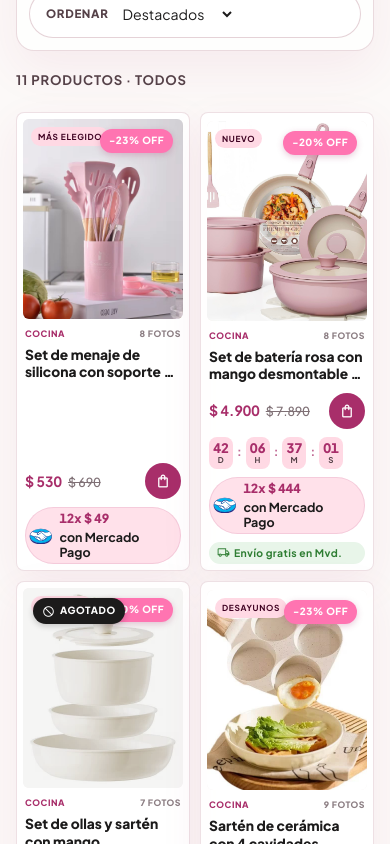
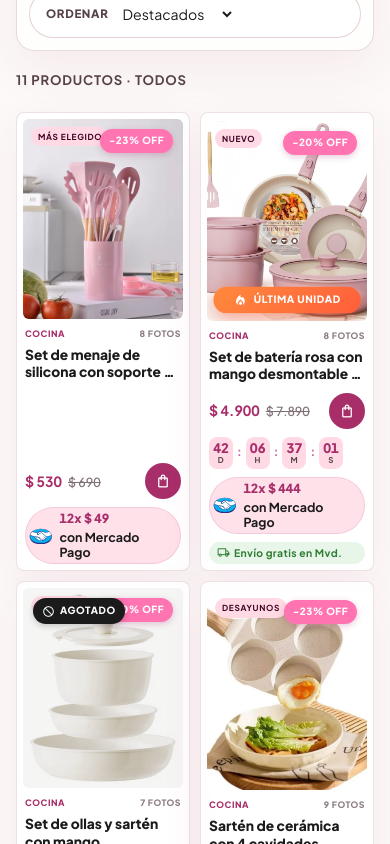
Before and after one commit to Mandy9943/lulu, a Next.js app: page / in a window 390 px wide. Shown: the part 1080-1924 px from the top of the page. Built offline with nearby package versions, Linux system fonts and the light colour scheme; no server answers.

Commit message:
feat: add stock management for products and display "Última unidad" badge for last item

```diff
--- a/src/app/globals.css
+++ b/src/app/globals.css
@@ -1240,6 +1240,67 @@ select:focus-visible,
   line-height: 1;
 }
 
+/* Última unidad — banda inferior en card + pill en detalle */
+.stock-band {
+  position: absolute;
+  bottom: 10px;
+  left: 10px;
+  right: 10px;
+  z-index: 2;
+  display: inline-flex;
+  align-items: center;
+  justify-content: center;
+  gap: 6px;
+  padding: 6px 12px;
+  border-radius: 999px;
+  background: linear-gradient(135deg, #ff8a3d 0%, #ff5e3a 100%);
+  color: #fff;
+  font-size: 0.7rem;
+  font-weight: 800;
+  letter-spacing: 0.06em;
+  text-transform: uppercase;
+  box-shadow: 0 4px 14px rgba(255, 94, 58, 0.4);
+  animation: stock-band-pulse 2.4s ease-in-out infinite;
+}
+
+.stock-band .material-symbols-outlined {
+  font-size: 14px;
+  line-height: 1;
+  font-variation-settings:
+    "FILL" 1,
+    "wght" 500,
+    "GRAD" 0,
+    "opsz" 20;
+}
+
+@keyframes stock-band-pulse {
+  0%,
+  100% {
+    transform: scale(1);
+    box-shadow: 0 4px 14px rgba(255, 94, 58, 0.4);
+  }
+  50% {
+    transform: scale(1.025);
+    box-shadow: 0 6px 20px rgba(255, 94, 58, 0.55);
+  }
+}
+
+.pill--urgent {
+  background: linear-gradient(135deg, #ff8a3d 0%, #ff5e3a 100%);
+  color: #fff;
+  box-shadow: 0 4px 14px rgba(255, 94, 58, 0.32);
+}
+
+.pill--urgent .material-symbols-outlined {
+  font-size: 14px;
+  line-height: 1;
+  font-variation-settings:
+    "FILL" 1,
+    "wght" 500,
+    "GRAD" 0,
+    "opsz" 20;
+}
+
 .cart-line-out {
   display: inline-flex;
   align-items: center;
@@ -1925,6 +1986,14 @@ select:focus-visible,
     font-size: 0.52rem;
   }
 
+  .stock-band {
+    bottom: 8px;
+    left: 8px;
+    right: 8px;
+    padding: 5px 10px;
+    font-size: 0.62rem;
+  }
+
   .product-meta {
     gap: 5px;
     margin-bottom: 5px;
--- a/src/components/ProductCard.tsx
+++ b/src/components/ProductCard.tsx
@@ -6,6 +6,7 @@ import { formatPrice } from "@/lib/format";
 import {
   getCover,
   getMpPrice,
+  isLastUnit,
   isProductAvailable,
   type Product,
 } from "@/lib/products";
@@ -25,6 +26,7 @@ export function ProductCard({ product, priority = false }: Props) {
     typeof product.originalPrice === "number" &&
     product.originalPrice > product.price;
   const outOfStock = !isProductAvailable(product);
+  const lastUnit = !outOfStock && isLastUnit(product);
 
   return (
     <article
@@ -48,6 +50,12 @@ export function ProductCard({ product, priority = false }: Props) {
         {hasDiscount && product.discountPercent !== undefined && (
           <span className="discount-badge">
             -{product.discountPercent}% OFF
+          </span>
+        )}
+        {lastUnit && (
+          <span className="stock-band" aria-label="Última unidad disponible">
+            <Icon name="local_fire_department" />
+            Última unidad
           </span>
         )}
         {outOfStock && (
--- a/src/components/ProductDetailClient.tsx
+++ b/src/components/ProductDetailClient.tsx
@@ -9,6 +9,7 @@ import { formatPrice } from "@/lib/format";
 import {
   getMpPrice,
   getVariantAvailability,
+  isLastUnit,
   isProductAvailable,
   type Product,
 } from "@/lib/products";
@@ -22,7 +23,7 @@ export function ProductDetailClient({ product }: { product: Product }) {
   // para que el swatch seleccionado no quede bloqueado al cargar.
   const initialIdx = (() => {
     if (!colorVariants) return 0;
-    const firstAvailable = colorVariants.findIndex((v) => !v.outOfStock);
+    const firstAvailable = colorVariants.findIndex((v) => (v.stock ?? 1) > 0);
     return firstAvailable === -1 ? 0 : firstAvailable;
   })();
   const [selectedIdx, setSelectedIdx] = useState(initialIdx);
@@ -46,6 +47,7 @@ export function ProductDetailClient({ product }: { product: Product }) {
   const productOutOfStock = !isProductAvailable(product);
   const activeOutOfStock = !getVariantAvailability(product, activeVariantLabel);
   const outOfStock = productOutOfStock || activeOutOfStock;
+  const lastUnit = !outOfStock && isLastUnit(product, activeVariantLabel);
 
   return (
     <div className="detail-layout">
@@ -58,6 +60,12 @@ export function ProductDetailClient({ product }: { product: Product }) {
       <div className="detail-copy">
         <div className="detail-pills">
           {product.badge && <span className="pill">{product.badge}</span>}
+          {lastUnit && (
+            <span className="pill pill--urgent">
+              <Icon name="local_fire_department" />
+              Última unidad
+            </span>
+          )}
           {outOfStock && (
             <span className="pill pill--out">
               <Icon name="block" />
@@ -132,7 +140,7 @@ export function ProductDetailClient({ product }: { product: Product }) {
             </p>
             <div className="color-swatches" role="group" aria-label="Color">
               {colorVariants.map((v, i) => {
-                const variantOut = productOutOfStock || !!v.outOfStock;
+                const variantOut = productOutOfStock || (v.stock ?? 1) === 0;
                 const isSelected = i === selectedIdx;
                 return (
                   <button
--- a/src/lib/products.ts
+++ b/src/lib/products.ts
@@ -28,8 +28,14 @@ export interface ColorVariant {
   images: string[];
   /** Video opcional para este color (ruta desde /public) */
   video?: string;
-  /** Si está agotado, este color no se puede comprar. */
-  outOfStock?: boolean;
+  /**
+   * Stock disponible para esta variante.
+   * - 0: agotado (no se puede comprar).
+   * - 1: última unidad (muestra badge "Última unidad").
+   * - 2+: stock suficiente (sin badge).
+   * - undefined: stock sin control (se considera disponible).
+   */
+  stock?: number;
 }
 
 export interface Product {
@@ -85,14 +91,17 @@ export interface Product {
    */
   colorVariants?: ColorVariant[];
   /**
-   * Si está agotado, el producto no se puede comprar.
-   * - En la card: badge "Agotado" + botón deshabilitado.
-   * - En el detalle: contenido visible, CTA deshabilitado.
-   * - En el carrito: bloquea el checkout hasta quitarlo.
-   * Si una variante específica también está agotada, esa variante
-   * queda deshabilitada aunque el producto esté disponible.
+   * Stock disponible del producto.
+   * - 0: agotado (muestra badge "Agotado" + CTA deshabilitado,
+   *   bloquea el checkout hasta quitarlo del carrito).
+   * - 1: última unidad (muestra banda "Última unidad" en la card
+   *   y pill naranja en el detalle; el botón sigue activo).
+   * - 2+: stock suficiente (sin badge).
+   * - undefined: stock sin control, se considera disponible.
+   * Si una variante específica tiene `stock` definido, manda sobre
+   * el stock global cuando se evalúa esa variante puntual.
    */
-  outOfStock?: boolean;
+  stock?: number;
   /**
    * Si es false, oculta el contador regresivo aunque el producto
    * tenga `originalPrice` definido. Default: true (lo muestra).
@@ -148,6 +157,7 @@ export const products: Product[] = [
     category: "Cocina",
     type: "ollas",
     badge: "Nuevo",
+    stock: 1,
     variant: "Antiadherente premium con mango desmontable",
     shortDescription:
       "Juego premium de aluminio con mango extraíble, antiadherente libre de PFOA y apilable.",
@@ -203,7 +213,7 @@ export const products: Product[] = [
     category: "Cocina",
     type: "ollas",
     badge: "Favorito",
-    outOfStock: true,
+    stock: 0,
     variant: "Set compacto de 5 piezas",
     shortDescription:
       "Ollas apilables en tono marfil para una cocina luminosa, práctica y ordenada.",
@@ -314,7 +324,7 @@ export const products: Product[] = [
     type: "sartenes",
     badge: "Estrella",
     variant: "Horno eléctrico + bifera + cafetera de goteo",
-    outOfStock: true,
+    stock: 0,
     shortDescription:
       "Tostá, cociná y preparás café en un solo equipo compacto y con mucho encanto.",
     description:
@@ -332,7 +342,7 @@ export const products: Product[] = [
         images: [
           "/productos/estacion-desayuno-3en1/estacion-desayuno-3en1-1.jpeg",
         ],
-        outOfStock: true,
+        stock: 0,
       },
       {
         label: "Negro",
@@ -340,7 +350,7 @@ export const products: Product[] = [
         // Guardá la foto negra en: public/productos/estacion-desayuno-3en1/estacion-negro-1.jpeg
         images: ["/productos/estacion-desayuno-3en1/estacion-negro-1.jpeg"],
         video: "/productos/estacion-desayuno-3en1/estacion-negro.mp4",
-        outOfStock: true,
+        stock: 0,
       },
     ],
   },
@@ -438,7 +448,7 @@ export const products: Product[] = [
       "Un set de tres toallas presentado en caja con bolsa de regalo: una opción simple y prolija para obsequiar o para renovar tus toallas con estilo.",
     highlights: ["3 piezas", "Caja y bolsa de regalo", "Listo para regalar"],
     images: ["/productos/set-toallas-regalo/set-toallas-regalo-1.jpeg"],
-    outOfStock: true,
+    stock: 0,
   },
   {
     // Producto nuevo · agregar más imágenes a futuro en public/productos/taza-cafe-viaje/
@@ -490,15 +500,33 @@ export function getAllSlugs(): string[] {
 
 /**
  * ¿El producto está disponible para comprar (a nivel global)?
- * Un producto agotado bloquea TODAS sus variantes.
+ * Un producto agotado (stock === 0) bloquea TODAS sus variantes.
+ * Si `stock` no está definido, se considera disponible.
  */
 export function isProductAvailable(product: Product): boolean {
-  return !product.outOfStock;
+  return (product.stock ?? 1) > 0;
 }
 
 /** ¿Esta variante puntual está disponible? */
 export function isVariantAvailable(variant: ColorVariant): boolean {
-  return !variant.outOfStock;
+  return (variant.stock ?? 1) > 0;
+}
+
+/**
+ * ¿Este producto / variante es la "última unidad" disponible?
+ * - Devuelve true solo si el stock efectivo es exactamente 1.
+ * - Si el producto está agotado (stock === 0) devuelve false: prima el
+ *   badge de "Agotado" sobre el de "Última unidad".
+ * - Si el producto tiene `colorVariants`, se considera `variantLabel`
+ *   para resolver el stock de la variante puntual.
+ */
+export function isLastUnit(product: Product, variantLabel?: string): boolean {
+  const variant = product.colorVariants
+    ? (product.colorVariants.find((v) => v.label === variantLabel) ??
+      product.colorVariants[0])
+    : undefined;
+  const effectiveStock = variant?.stock ?? product.stock;
+  return effectiveStock === 1;
 }
 
 /**
```
